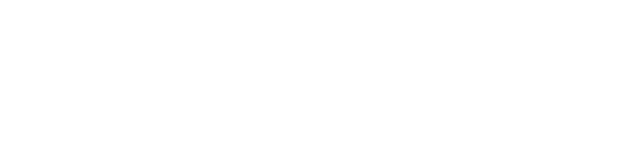
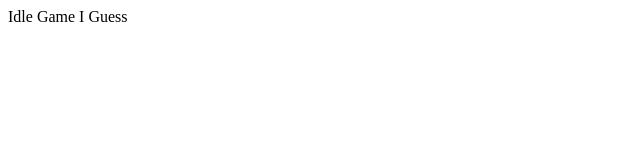
Before and after one commit to asdfg-langsd/game, a plain HTML site: page index.html in a window 1280 px wide. Shown: the whole page, without its empty margins (0-640 px from the left). Drawn offline with Linux system fonts and the light colour scheme.

Commit message:
Update index.html

```diff
--- a/index.html
+++ b/index.html
@@ -3,7 +3,7 @@
     <title> Links </title>
   </head>
   <body>
-    <a link="./html/game.html">
+    <a link="./html/game.html">Idle Game I Guess</a>
   </body>
 
 
```
